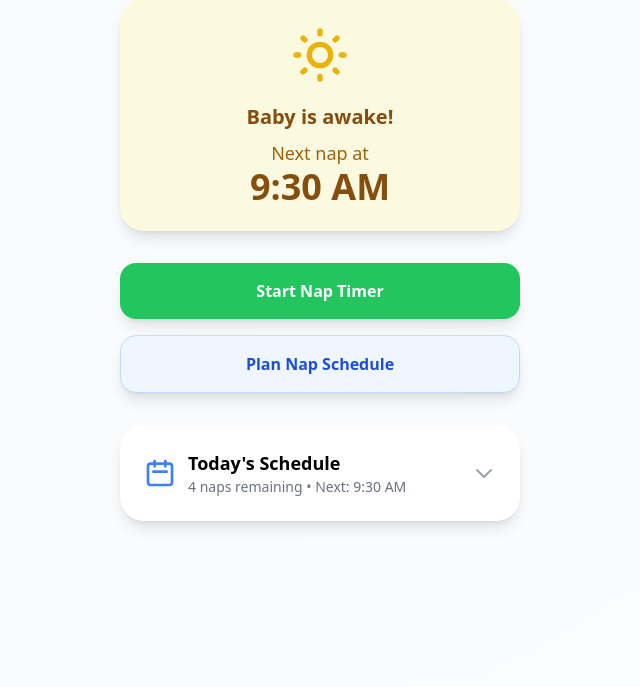
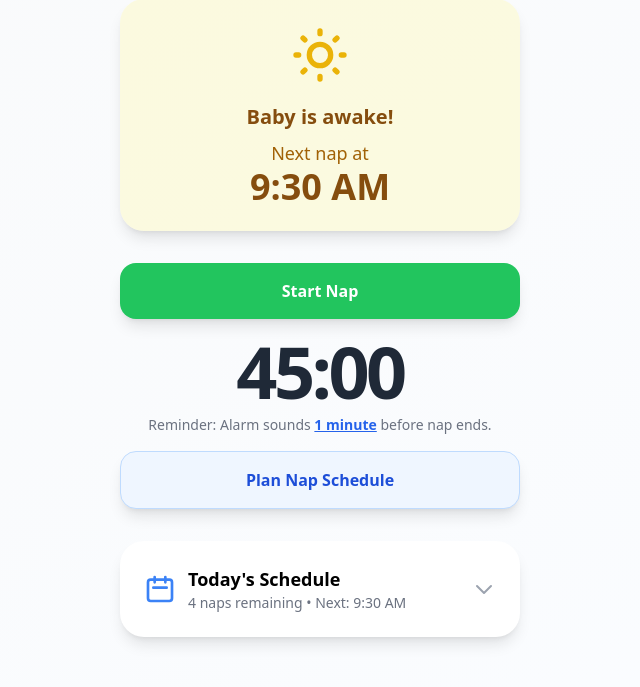
Before and after one commit to chandlershortlidge/baby_timer_app, a Flask app: page / in a window 1280 px wide. Shown: the part 113-800 px from the top of the page, without its empty margins (320-960 px from the left). Run offline with Flask 3, Linux system fonts and the light colour scheme; some libraries are stand-ins or nearby versions.

Commit message:
created better start nap button functionality with stop nap button, a visible nap timer, an editible alarm reminder, and a better nap schedule

```diff
--- a/static/js/script.js
+++ b/static/js/script.js
@@ -43,39 +43,90 @@ document.addEventListener('DOMContentLoaded', function() {
         });
     }
 
-    // --- Start Nap Timer Logic ---
-    const startNapBtn = document.getElementById('start-nap-btn');
-    if (startNapBtn) {
-        startNapBtn.addEventListener('click', () => {
-            console.log('Start Nap Timer button clicked');
-            // Send a POST request to the /log_nap endpoint
+    // --- Nap Controls Logic ---
+    const napControlBtn = document.getElementById('nap-control-btn');
+    const napTimerContainer = document.getElementById('nap-timer-container');
+    const napTimerDisplay = document.getElementById('nap-timer-display');
+
+    let isNapActive = false;
+    let napTimerInterval = null;
+    let napEndTime = 0;
+    const NAP_DURATION_MS = 45 * 60 * 1000; // 45 minutes for now
+
+    function resetTimerDisplay() {
+        const minutes = Math.floor((NAP_DURATION_MS % (1000 * 60 * 60)) / (1000 * 60));
+        const seconds = Math.floor((NAP_DURATION_MS % (1000 * 60)) / 1000);
+        napTimerDisplay.textContent = `${String(minutes).padStart(2, '0')}:${String(seconds).padStart(2, '0')}`;
+    }
+
+    function updateTimerDisplay() {
+        const now = Date.now();
+        const timeLeft = napEndTime - now;
+
+        if (timeLeft <= 0) {
+            napTimerDisplay.textContent = '00:00';
+            stopNap(false); // Stop without logging a user event
+            alert("Nap time is over!");
+            return;
+        }
+
+        const minutes = Math.floor((timeLeft % (1000 * 60 * 60)) / (1000 * 60));
+        const seconds = Math.floor((timeLeft % (1000 * 60)) / 1000);
+
+        napTimerDisplay.textContent = `${String(minutes).padStart(2, '0')}:${String(seconds).padStart(2, '0')}`;
+    }
+
+    function startNap() {
+        isNapActive = true;
+
+        // Update button to "Stop Nap"
+        napControlBtn.textContent = 'Stop Nap';
+        napControlBtn.classList.remove('bg-green-500', 'hover:bg-green-600');
+        napControlBtn.classList.add('bg-red-500', 'hover:bg-red-600');
+
+        // Start timer
+        napEndTime = Date.now() + NAP_DURATION_MS;
+        updateTimerDisplay(); // Initial display to avoid 1s delay
+        napTimerInterval = setInterval(updateTimerDisplay, 1000);
+
+        // Log start event to backend
+        fetch('/log_nap', {
+            method: 'POST',
+            headers: { 'Content-Type': 'application/json' },
+            body: JSON.stringify({ event: 'start_nap', timestamp: new Date().toISOString() }),
+        }).then(res => res.json()).then(data => console.log('Start nap logged:', data)).catch(console.error);
+    }
+
+    function stopNap(logEvent = true) {
+        isNapActive = false;
+        clearInterval(napTimerInterval);
+        napTimerInterval = null;
+
+        // Update button to "Start Nap"
+        napControlBtn.textContent = 'Start Nap';
+        napControlBtn.classList.remove('bg-red-500', 'hover:bg-red-600');
+        napControlBtn.classList.add('bg-green-500', 'hover:bg-green-600');
+
+        // Reset timer display
+        resetTimerDisplay();
+
+        // Log stop event to backend if triggered by user
+        if (logEvent) {
             fetch('/log_nap', {
                 method: 'POST',
-                headers: {
-                    'Content-Type': 'application/json',
-                },
-                body: JSON.stringify({
-                    event: 'start_nap',
-                    timestamp: new Date().toISOString(),
-                }),
-            })
-            .then(response => {
-                if (!response.ok) {
-                    throw new Error(`HTTP error! status: ${response.status}`);
-                }
-                return response.json();
-            })
-            .then(data => {
-                console.log('Success:', data);
-                // Here you could update the UI, for example, by changing the status card
-                alert('Nap timer started! (Check console for details)');
-            })
-            .catch((error) => {
-                console.error('Error:', error);
-                alert('Failed to start nap timer.');
-            });
+                headers: { 'Content-Type': 'application/json' },
+                body: JSON.stringify({ event: 'stop_nap', timestamp: new Date().toISOString() }),
+            }).then(res => res.json()).then(data => console.log('Stop nap logged:', data)).catch(console.error);
+        }
+    }
+
+    if (napControlBtn) {
+        resetTimerDisplay(); // Set initial timer value on page load
+        napControlBtn.addEventListener('click', () => {
+            isNapActive ? stopNap() : startNap();
         });
     }
+
 
     // --- Schedule Toggle Logic ---
     const scheduleHeader = document.getElementById('schedule-header');
@@ -83,9 +134,18 @@ document.addEventListener('DOMContentLoaded', function() {
     const scheduleToggleIcon = document.getElementById('schedule-toggle-icon');
 
     if (scheduleHeader && scheduleList && scheduleToggleIcon) {
+        // Toggle visibility on header click
         scheduleHeader.addEventListener('click', () => {
             scheduleList.classList.toggle('hidden');
             scheduleToggleIcon.classList.toggle('rotate-180');
         });
+
+        // Handle editing within the list using event delegation
+        scheduleList.addEventListener('click', (event) => {
+            if (event.target.classList.contains('edit-nap-btn')) {
+                alert('Edit button clicked! (Functionality to be implemented)');
+                // Next step: Open a modal or inline form to edit the nap.
+            }
+        });
     }
 });
--- a/templates/index.html
+++ b/templates/index.html
@@ -21,11 +21,22 @@
         <p id="next-nap-time" class="text-4xl font-extrabold text-yellow-800">9:30 AM</p>
     </div>
 
-    <!-- Large Action Buttons -->
+    <!-- Nap Controls -->
     <div class="mt-8 space-y-4">
-        <button id="start-nap-btn" class="w-full bg-green-500 text-white font-bold py-4 px-6 rounded-2xl shadow-lg hover:bg-green-600 transition-colors">
-            Start Nap Timer
-        </button>
+        <div id="nap-action-section" class="text-center">
+            <button id="nap-control-btn" class="w-full bg-green-500 text-white font-bold py-4 px-6 rounded-2xl shadow-lg hover:bg-green-600 transition-colors">
+                Start Nap
+            </button>
+            <!-- Nap Timer (initially hidden) -->
+            <div id="nap-timer-container" class="mt-4">
+                <p id="nap-timer-display" class="text-7xl font-bold text-gray-800 tracking-tighter">45:00</p>
+                <p id="nap-reminder-indicator" class="text-sm text-gray-500 mt-2">
+                    Reminder: Alarm sounds
+                    <a href="#" class="underline font-semibold text-blue-600">1 minute</a>
+                    before nap ends.
+                </p>
+            </div>
+        </div>
         <button id="plan-nap-btn" class="w-full bg-blue-50 text-blue-700 font-bold py-4 px-6 rounded-2xl shadow-lg border border-blue-200 hover:bg-blue-100 transition-colors">
             Plan Nap Schedule
         </button>
@@ -49,8 +60,29 @@
         </div>
 
         <!-- This is a placeholder for the detailed schedule, which will be populated dynamically -->
-        <ul id="schedule-list" class="mt-4 space-y-2 hidden">
-            <!-- Schedule items will be dynamically added here -->
+        <ul id="schedule-list" class="mt-6 space-y-3 hidden">
+            <!-- Example Schedule Item 1 -->
+            <li class="flex items-center justify-between p-4 bg-gray-50 rounded-xl">
+                <div class="flex items-center space-x-4">
+                    <div class="w-2 h-2 rounded-full bg-green-400"></div>
+                    <div>
+                        <p class="font-semibold text-gray-800">9:30 AM <span class="text-sm font-normal text-gray-500">(45 min)</span></p>
+                        <p class="text-xs text-green-600 font-medium">Upcoming</p>
+                    </div>
+                </div>
+                <button class="edit-nap-btn text-sm font-semibold text-blue-600 hover:text-blue-800">Edit</button>
+            </li>
+            <!-- Example Schedule Item 2 -->
+            <li class="flex items-center justify-between p-4 bg-gray-50 rounded-xl">
+                <div class="flex items-center space-x-4">
+                    <div class="w-2 h-2 rounded-full bg-blue-400"></div>
+                    <div>
+                        <p class="font-semibold text-gray-800">1:00 PM <span class="text-sm font-normal text-gray-500">(1 hr 30 min)</span></p>
+                        <p class="text-xs text-blue-600 font-medium">Upcoming</p>
+                    </div>
+                </div>
+                <button class="edit-nap-btn text-sm font-semibold text-blue-600 hover:text-blue-800">Edit</button>
+            </li>
         </ul>
     </div>
 </main>
```
